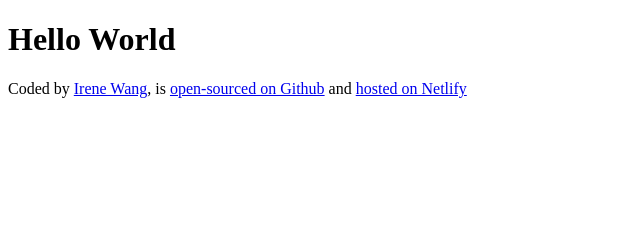
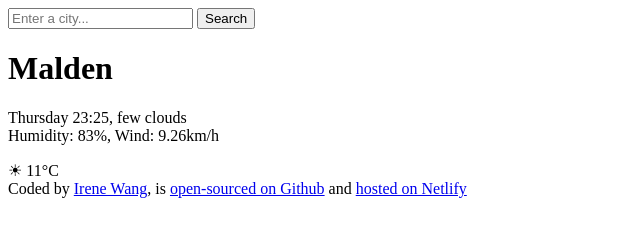
Before and after one commit to irenew94/weather-app, a plain HTML site: page index.html in a window 1280 px wide. Shown: the whole page, without its empty margins (0-640 px from the left). Drawn offline with Linux system fonts and the light colour scheme.

Commit message:
Added the HTML to the project

```diff
--- a/index.html
+++ b/index.html
@@ -6,7 +6,23 @@
     <title>Weather App</title>
   </head>
   <body>
-    <h1>Hello World</h1>
+    <header>
+      <form>
+        <input type="search" placeholder="Enter a city..." required />
+        <input type="submit" value="Search" />
+      </form>
+    </header>
+    <main>
+      <div>
+        <h1>Malden</h1>
+        <p>
+          Thursday 23:25, few clouds
+          <br />
+          Humidity: 83%, Wind: 9.26km/h
+        </p>
+      </div>
+      <div>☀ 11°C</div>
+    </main>
     <footer>
       Coded by
       <a href="https://github.com/irenew94" target="_blank">Irene Wang</a>, is
```
